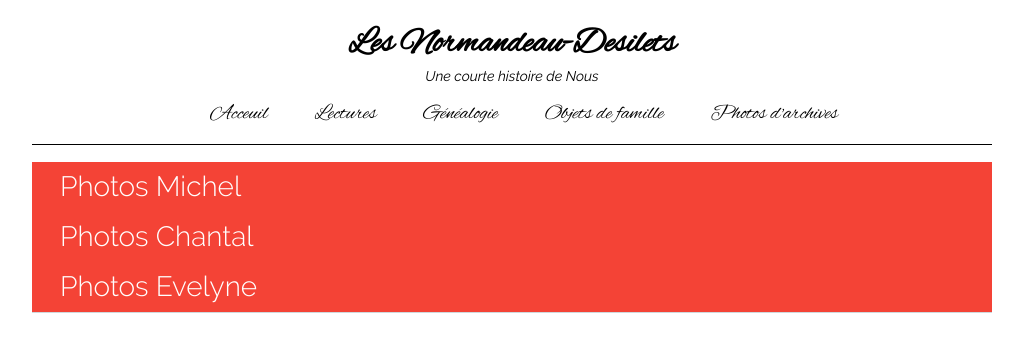
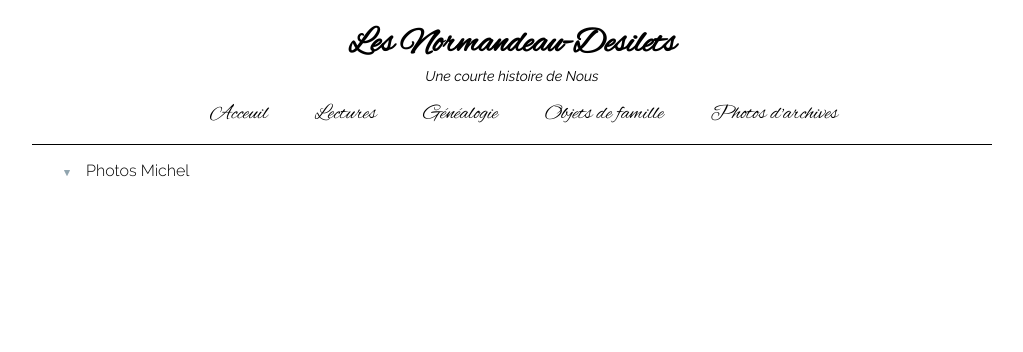
Before and after one commit to micheldesilets/la_famille, a PHP site: page /family_photos.php in a window 1280 px wide. Shown: the top 352 px of the page, without its empty margins (128-1151 px from the left). Run offline with PHP 8.4, Linux system fonts and the light colour scheme.

Commit message:
Added dropdown list to family photos

```diff
--- a/css/style.css
+++ b/css/style.css
@@ -97,12 +97,12 @@ html, body {
 /*Arrow*/
 
 .arrow {
-  width: 12px;
-  height: 12px;
+  width: 6px;
+  height: 6px;
   vertical-align: middle;
   float: left;
   z-index: 0;
-  margin: 17px 1em 0 2em;
+  margin: 8px 1em 0 2em;
 }
 
 .item input + .arrow {
@@ -494,49 +494,80 @@ label:hover {
 }
 
 label {
-  width: 100%;
+  /*width: 100%;*/
   display: block;
   z-index: 3;
   position: relative;
 }
 
 .drop-down {
-  width: 100%;
+  /*width: 100%;*/
   background-color: white;
   overflow-x: hidden;
-  border-bottom: 1px solid #CFD8DC;
+  /*border-bottom: 1px solid #CFD8DC;*/
 }
 
-#nav-icon {
-  font-size: 28px;
-  line-height: 50px;
-  padding-left: 1em;
-  color: white;
-  background-color: #F44336;
+#nav-who {
+  font-size: 1em;
+  font-weight: bold;
+  font-style: italic;
+  line-height: 1.2em;
+  padding-left: 0;
+  color: black;
+  margin-top: 1em;
+  /*background-color: #F44336;*/
 }
 
-.drop-down ul, .drop-down li, label {
-  line-height: 50px;
+.drop-down ul {
+  line-height: 2em;
   margin: 0;
   padding: 0 2em;
   list-style: none;
   text-decoration: none;
-  color: #90A4AE;
+  color: black;
+  font-size: .9em;
   font-weight: 100;
   width: 100%;
 }
 
+.drop-down li {
+
+/*
+line-height: 2em;
+margin: 0;
+padding: 0 2em;
+list-style: none;
+text-decoration: none;
+color: black;
+font-size: .9em;
+font-weight: 100;
+width: 100%;
+}
+
+label {
+line-height: 2em;
+margin: 0;
+padding: 0 2em;
+list-style: none;
+text-decoration: none;
+color: black;
+font-size: .9em;
+font-weight: 100;
+width: 100%;
+}
+*/
 .item ul {
   padding: 0 0.25em;
 }
 
 .drop-down li a {
-  line-height: 50px;
+  font-size: 1.1em;
+  /*line-height:50px;*/
   margin: 0;
-  padding: 0 4em;
+  padding: 0 3.6em;
   list-style: none;
   text-decoration: none;
-  color: #90A4AE;
+  color: black;
   font-weight: 100;
 }
 
--- a/family_photos.php
+++ b/family_photos.php
@@ -35,195 +35,97 @@
   </header>
   <!-- end masthead -->
   <!-- ==== START SIDEBAR ==== -->
-  <div class="sidebar">
+  <div class="sidebar-family">
     <!--    <article class="about">-->
     <!--        <h2>About Me</h2>-->
     <!--        ...-->
     <!--    </article>-->
     <div class="drop-down">
       <input type="checkbox" id="menu"/>
+      <img src="img/arrow.png" class="arrow">
       <label for="menu" id="nav-icon">Photos Michel</label>
-
 
       <div class="multi-level">
         <div class="item">
           <input type="checkbox" id="A"/>
-          <img src="Code/images/Arrow.png" class="arrow"><label for="A">Services</label>
+          <img src="img/arrow.png" class="arrow">
+          <label for="A">1970-1979</label>
 
           <ul>
-            <li><a href="#">Branding</a></li>
-            <li><a href="#">Web/App Development</a></li>
-            <li><a href="#">Internet Marketing and SEO</a></li>
+
+            <li><a href="#">1975</a></li>
+            <li><a href="#">1976</a></li>
+            <li><a href="#">1977</a></li>
+            <li><a href="#">1978</a></li>
+            <li><a href="#">1979</a></li>
+
           </ul>
+
         </div>
         <div class="item">
           <input type="checkbox" id="B"/>
-          <img src="Code/images/Arrow.png" class="arrow"><label for="B">Jobs</label>
+          <img src="img/arrow.png" class="arrow"> <label for="B">1980-1989</label>
 
           <ul>
+
             <li>
               <div class="sub-item">
                 <input type="checkbox" id="B-A"/>
-                <img src="Code/images/Arrow.png" class="arrow"><label for="B-A">UI/UX</label>
-
+                <img src="img/arrow.png" class="arrow"> <label for="B-A">1981</label>
                 <ul>
-                  <li><a href="#">UI/UX Designer</a></li>
-                  <li><a href="#">UI Designer</a></li>
-                  <li><a href="#">UX Designer</a></li>
+                  <li><a href="#">Été vacances</a></li>
+                  <li><a href="#">Ail des bois, Evelyne dans le bain (6 mois)</a></li>
+                  <li><a href="#">Temple avec Bigras, famille Provost </a></li>
+                  <li><a href="#">Maquette Josette, enfants Centre d'Achat les Rivières</a></li>
                 </ul>
               </div>
             </li>
+
             <li>
               <div class="sub-item">
                 <input type="checkbox" id="B-B"/>
-                <img src="Code/images/Arrow.png" class="arrow"><label for="B-B">Development</label>
-
+                <img src="img/arrow.png" class="arrow"><label for="B-B">1982</label>
                 <ul>
-                  <li><a href="#">Front end Developer</a></li>
-                  <li><a href="#">Back end Developer</a></li>
+                  <li><a href="#">Printemps famille</a></li>
+                  <li><a href="#"> Anniversaire Ali, glissade Valleyfield</a></li>
+                  <li><a href="#">Bateaux, Anniversaire Do</a></li>
+                  <li><a href="#">Noel, Jour de l'An</a></li>
                 </ul>
-
               </div>
             </li>
-            <li><a href="#">Graphic Designer</a></li>
-            <li><a href="#">Logo Designer</a></li>
+
+            <li>
+              <div class="sub-item">
+                <input type="checkbox" id="B-C"/>
+                <img src="img/arrow.png" class="arrow"><label for="B-C">1983</label>
+                <ul>
+                  <li><a href="#">Fête Do et fraises</a></li>
+                </ul>
+              </div>
+            </li>
 
           </ul>
         </div>
+
         <div class="item">
           <input type="checkbox" id="C"/>
-          <img src="Code/images/Arrow.png" class="arrow"><label for="C">About Us</label>
+          <img src="img/arrow.png" class="arrow"><label for="C">1990-1999</label>
+          <ul>
 
-          <ul>
-            <li><a href="#">Our Team</a></li>
-            <li><a href="#">Clients</a></li>
-            <li><a href="#">Our Work</a></li>
-          </ul>
-        </div>
-      </div>
-      <div>
-        <input type="checkbox" id="menu-1"/>
-        <label for="menu-1" id="nav-icon">Photos Chantal</label>
-
-        <div class="multi-level">
-          <div class="item">
-            <input type="checkbox" id="AAA"/>
-            <img src="Code/images/Arrow.png" class="arrow"><label for="AAA">ServicesAAA</label>
-
-            <ul>
-              <li><a href="#">Branding</a></li>
-              <li><a href="#">Web/App Development</a></li>
-              <li><a href="#">Internet Marketing and SEO</a></li>
-            </ul>
-          </div>
-          <div class="item">
-            <input type="checkbox" id="BB"/>
-            <img src="Code/images/Arrow.png" class="arrow"><label for="BB">JobsBB</label>
-
-            <ul>
             <li>
               <div class="sub-item">
-                  <input type="checkbox" id="BB-A"/>
-                  <img src="Code/images/Arrow.png" class="arrow"><label for="BB-A">UI/UX</label>
-
+                <input type="checkbox" id="C-A"/>
+                <img src="img/arrow.png" class="arrow"><label for="C-A">1991</label>
                 <ul>
-                    <li><a href="#">UI/UX Designer</a></li>
-                    <li><a href="#">UI Designer</a></li>
-                    <li><a href="#">UX Designer</a></li>
+                  <li><a href="#">Été Alberta</a></li>
                 </ul>
               </div>
             </li>
-              <li>
-                <div class="sub-item">
-                  <input type="checkbox" id="BB-B"/>
-                  <img src="Code/images/Arrow.png" class="arrow"><label for="B-B">DevelopmentBB</label>
 
-                  <ul>
-                    <li><a href="#">Front end Developer</a></li>
-                    <li><a href="#">Back end Developer</a></li>
-                  </ul>
-
-                </div>
-              </li>
-              <li><a href="#">Graphic Designer</a></li>
-              <li><a href="#">Logo Designer</a></li>
-
-            </ul>
-          </div>
-          <div class="item">
-            <input type="checkbox" id="C"/>
-            <img src="Code/images/Arrow.png" class="arrow"><label for="C">About UsCC</label>
-
-            <ul>
-              <li><a href="#">Our Team</a></li>
-              <li><a href="#">Clients</a></li>
-              <li><a href="#">Our Work</a></li>
           </ul>
         </div>
       </div>
     </div>
-      <div>
-        <input type="checkbox" id="menu-2"/>
-        <label for="menu-2" id="nav-icon">Photos Evelyne</label>
-
-        <div class="multi-level">
-          <div class="item">
-            <input type="checkbox" id="AAA"/>
-            <img src="Code/images/Arrow.png" class="arrow"><label for="AAA">ServicesAAA</label>
-
-            <ul>
-              <li><a href="#">Branding</a></li>
-              <li><a href="#">Web/App Development</a></li>
-              <li><a href="#">Internet Marketing and SEO</a></li>
-            </ul>
-          </div>
-          <div class="item">
-            <input type="checkbox" id="BBB"/>
-            <img src="Code/images/Arrow.png" class="arrow"><label for="BBB">JobsBBB</label>
-
-            <ul>
-              <li>
-                <div class="sub-item">
-                  <input type="checkbox" id="BBB-A"/>
-                  <img src="Code/images/Arrow.png" class="arrow"><label for="BBB-A">UI/UX</label>
-
-                  <ul>
-                    <li><a href="#">UI/UX Designer</a></li>
-                    <li><a href="#">UI Designer</a></li>
-                    <li><a href="#">UX Designer</a></li>
-                  </ul>
-                </div>
-              </li>
-              <li>
-                <div class="sub-item">
-                  <input type="checkbox" id="BBB-B"/>
-                  <img src="Code/images/Arrow.png" class="arrow"><label for="B-B">DevelopmentBBB</label>
-
-                  <ul>
-                    <li><a href="#">Front end Developer</a></li>
-                    <li><a href="#">Back end Developer</a></li>
-                  </ul>
-
-                </div>
-              </li>
-              <li><a href="#">Graphic Designer</a></li>
-              <li><a href="#">Logo Designer</a></li>
-
-            </ul>
-          </div>
-          <div class="item">
-            <input type="checkbox" id="CCC"/>
-            <img src="Code/images/Arrow.png" class="arrow"><label for="C">About UsCCC</label>
-
-            <ul>
-              <li><a href="#">Our Team</a></li>
-              <li><a href="#">Clients</a></li>
-              <li><a href="#">Our Work</a></li>
-            </ul>
-          </div>
-        </div>
-      </div>
-
     <!--<h2>My Travels</h2>
     ... [map image] ...-->
   </div>
```
Lines whose indentation alone changed are shown as unchanged.
